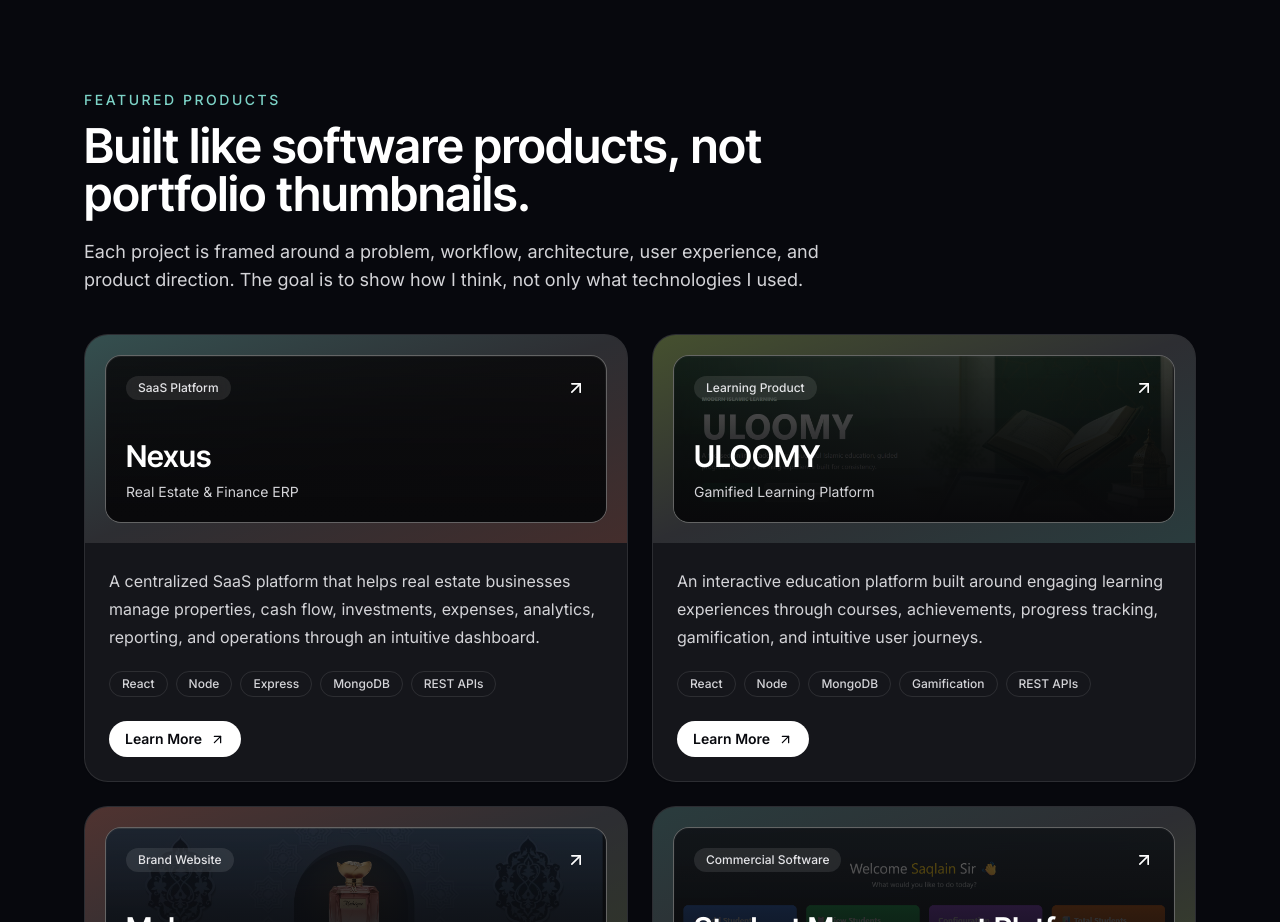
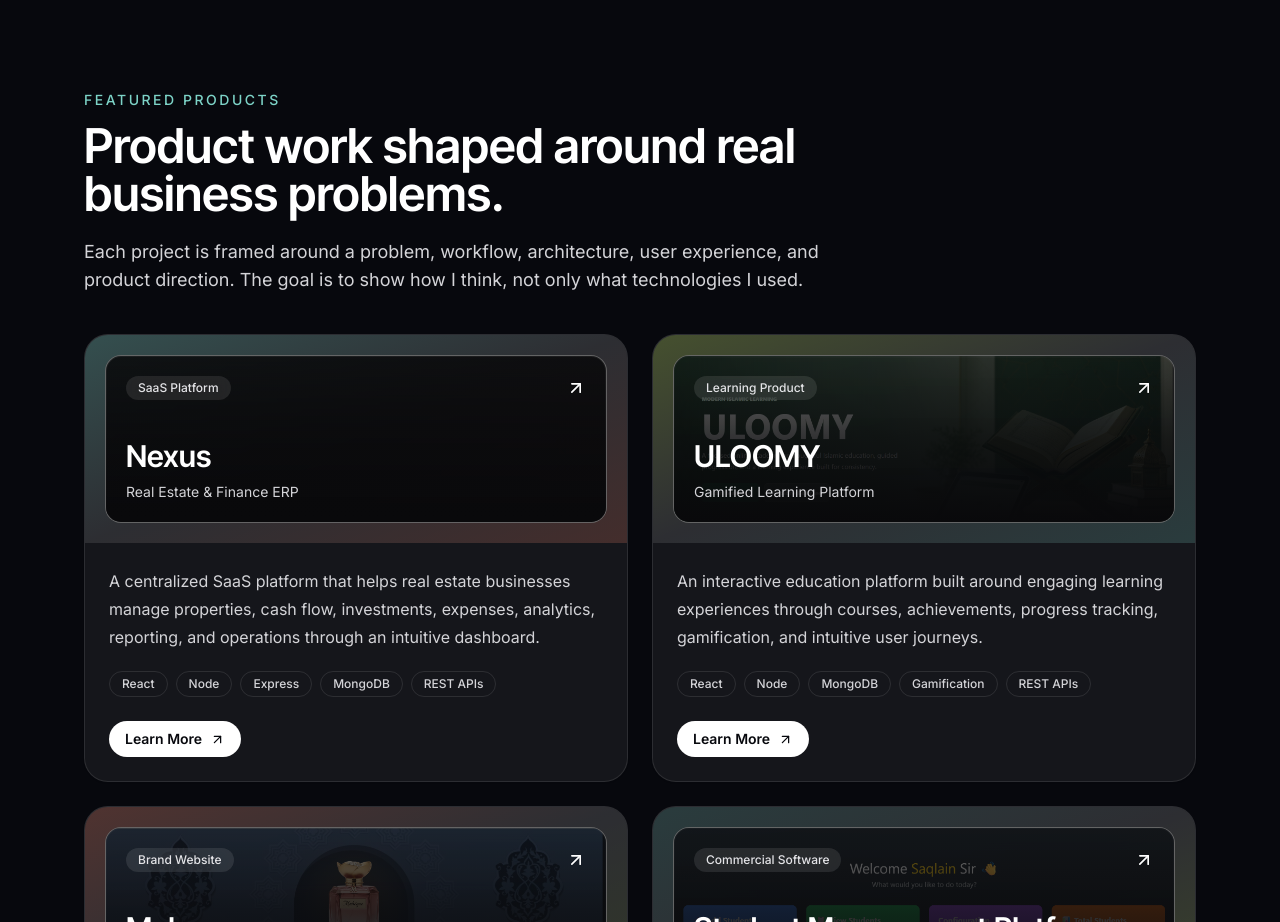
Before and after one commit to SaqlainAshrafKhan/saqlainashrafkhan.github.io, a React (Vite) app: page / in a window 1280 px wide. Shown: the part 820-1742 px from the top of the page. Built offline with nearby package versions, Linux system fonts and the light colour scheme.

Commit message:
Refine products section heading

```diff
--- a/src/App.jsx
+++ b/src/App.jsx
@@ -68,7 +68,7 @@ export default function App() {
           </div>
         </section>
 
-        <Section id="products" eyebrow="Featured Products" title="Built like software products, not portfolio thumbnails." description="Each project is framed around a problem, workflow, architecture, user experience, and product direction. The goal is to show how I think, not only what technologies I used.">
+        <Section id="products" eyebrow="Featured Products" title="Product work shaped around real business problems." description="Each project is framed around a problem, workflow, architecture, user experience, and product direction. The goal is to show how I think, not only what technologies I used.">
           <div className="grid gap-6 md:grid-cols-2">
             {products.map((product) => <ProductCard key={product.slug} product={product} />)}
           </div>
```
